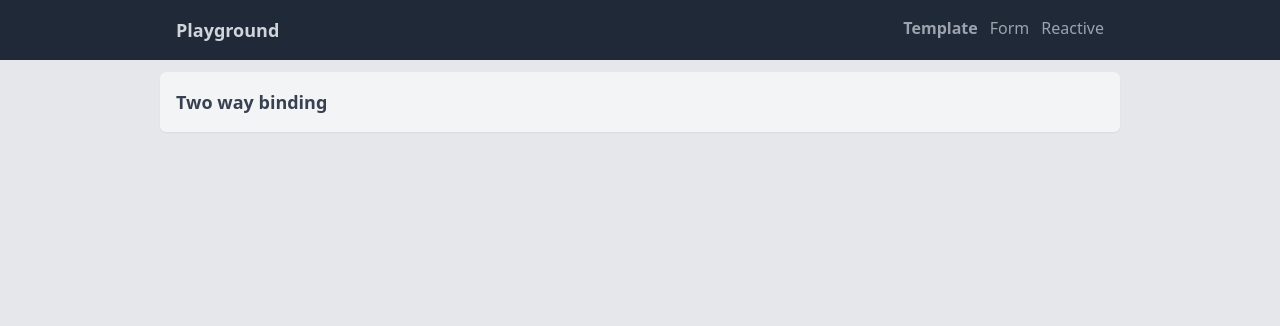
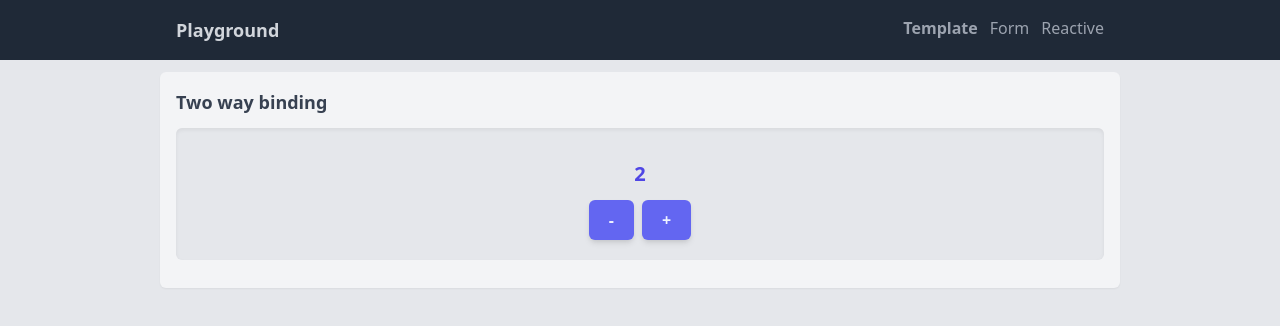
Before and after one commit to eristemena/angular-playground, an Angular app: page /template in a window 1280 px wide. Shown: the top 326 px of the page. Built offline with nearby package versions, Linux system fonts and the light colour scheme.

Commit message:
Two way binding

```diff
--- /dev/null
+++ b/src/app/template/counter/counter.component.html
@@ -0,0 +1,32 @@
+<div class="flex space-x-2">
+  <button
+    (click)="count(-1)"
+    class="
+      bg-indigo-500
+      font-bold
+      rounded-md
+      px-5
+      py-2
+      text-indigo-50
+      hover:bg-indigo-600
+      shadow-md
+    "
+  >
+    -
+  </button>
+  <button
+    (click)="count(1)"
+    class="
+      bg-indigo-500
+      font-bold
+      rounded-md
+      px-5
+      py-2
+      text-indigo-50
+      hover:bg-indigo-600
+      shadow-md
+    "
+  >
+    +
+  </button>
+</div>
--- /dev/null
+++ b/src/app/template/counter/counter.component.ts
@@ -0,0 +1,22 @@
+import { Component, EventEmitter, Input, OnInit, Output } from '@angular/core';
+
+@Component({
+  selector: 'app-counter',
+  templateUrl: './counter.component.html',
+  styleUrls: ['./counter.component.css']
+})
+export class CounterComponent implements OnInit {
+  @Input() counter: number = 0;
+  @Output() counterChange: EventEmitter<number> = new EventEmitter<number>();
+
+  constructor() { }
+
+  ngOnInit(): void {
+  }
+
+  count(c: number) {
+    this.counter += c;
+    this.counterChange.emit(this.counter);
+  }
+
+}
--- a/src/app/template/home/home.component.html
+++ b/src/app/template/home/home.component.html
@@ -1 +1,6 @@
 <app-title title="Two way binding"></app-title>
+
+<div class="flex flex-col items-center mx-auto bg-gray-200 py-5 rounded-md shadow-inner my-3">
+<div class="text-xl font-bold text-indigo-600 my-3">{{ counter }}</div>
+<app-counter [(counter)]="counter"></app-counter>
+</div>
--- a/src/app/template/home/home.component.ts
+++ b/src/app/template/home/home.component.ts
@@ -6,6 +6,7 @@ import { Component, OnInit } from '@angular/core';
   styleUrls: ['./home.component.css']
 })
 export class HomeComponent implements OnInit {
+  counter: number = 2;
 
   constructor() { }
 
--- a/src/app/template/template.module.ts
+++ b/src/app/template/template.module.ts
@@ -3,10 +3,12 @@ import { CommonModule } from '@angular/common';
 import { TemplateRoutingModule } from './template-routing.module';
 import { HomeComponent } from './home/home.component';
 import { SharedModule } from '../shared/shared.module';
+import { CounterComponent } from './counter/counter.component';
 
 @NgModule({
   declarations: [
-    HomeComponent
+    HomeComponent,
+    CounterComponent
   ],
   imports: [
     CommonModule,
```
Also changed, not shown: src/app/template/counter/counter.component.css (added), 1 other file (tests, documents, lock files or other folders).
